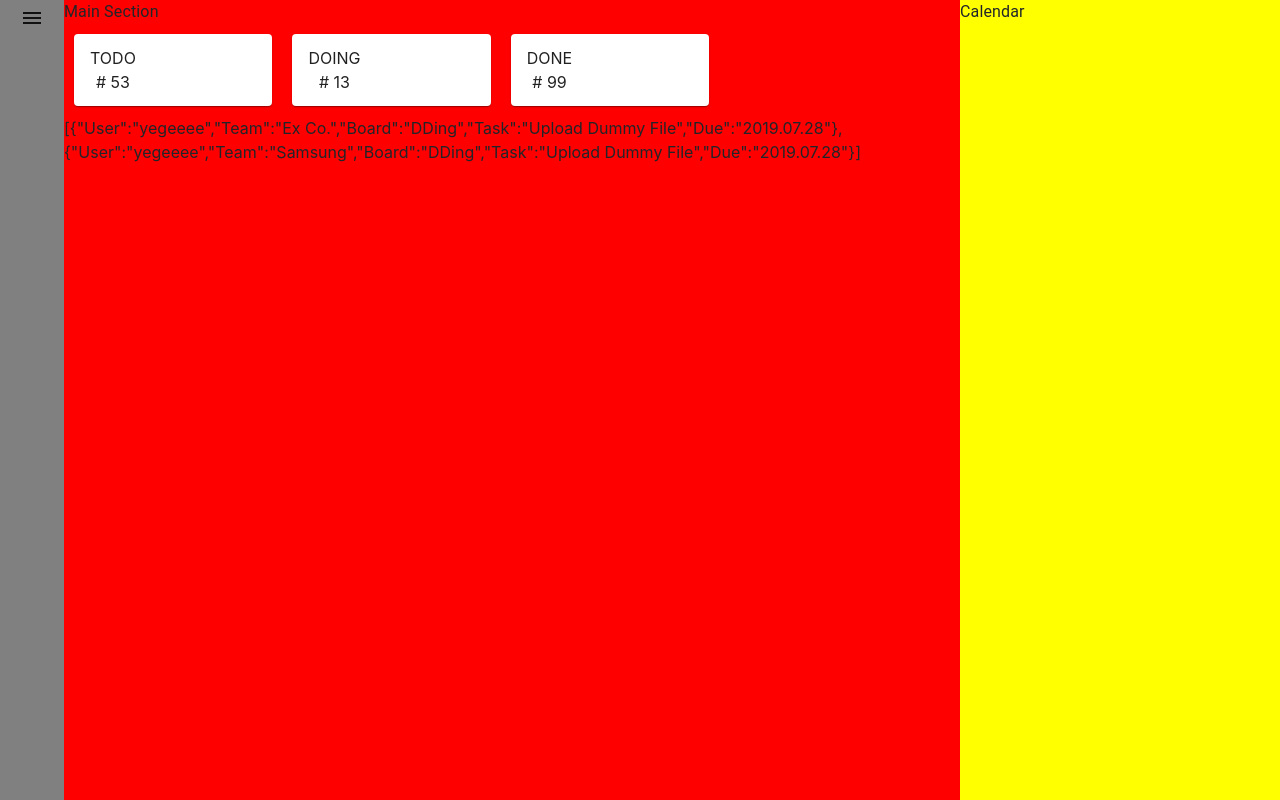
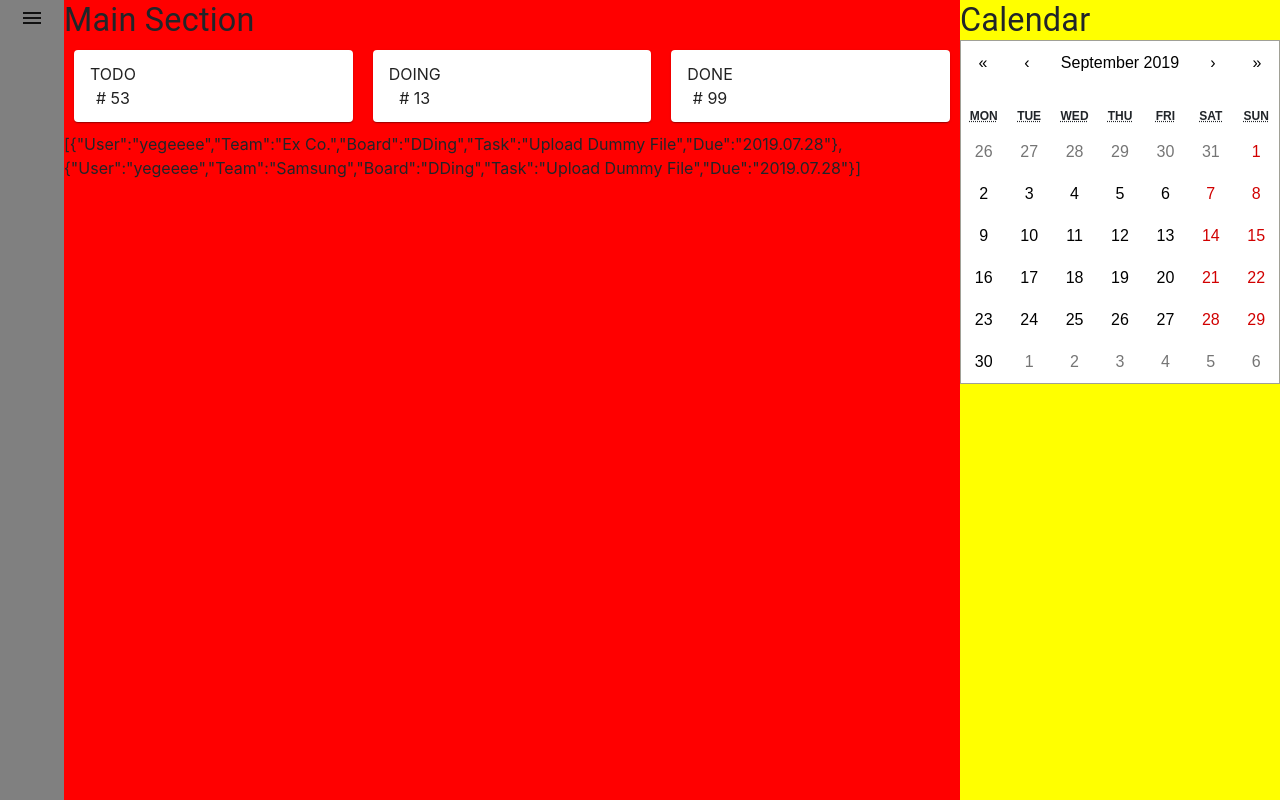
Before and after one commit to ex-co/dding, a React (Create React App) app: page / in a window 1280 px wide. Built offline with nearby package versions, Linux system fonts and the light colour scheme.

Commit message:
update Calendar

```diff
--- a/src/App/App.js
+++ b/src/App/App.js
@@ -34,15 +34,17 @@ class App extends React.Component {
                     <TempDrawer />
                 </Grid>
                 <Grid item className="mainSection">
-                <Typography>Main Section</Typography>
+                    <ThemeProvider theme={theme}>
+                        <Typography variant="h4">Main Section</Typography>
+                    </ThemeProvider>
                     <Grid container>
-                    <Grid item>
+                        <Grid item xs={4}>
                             <Agenda title={"TODO"} number={53}></Agenda>
                         </Grid>
-                    <Grid item>
+                        <Grid item xs={4}>
                             <Agenda title={"DOING"} number={13}></Agenda>
                         </Grid>
-                    <Grid item>
+                        <Grid item xs={4}>
                             <Agenda title={"DONE"} number={99}></Agenda>
                         </Grid>
                     </Grid>
@@ -50,7 +52,12 @@ class App extends React.Component {
                     {JSON.stringify(tasks)}
                 </Grid>
                 <Grid item className="calendarSection">
-                <Typography>Calendar</Typography>
+                    <ThemeProvider theme={theme}>
+                        <Typography variant="h4">Calendar</Typography>
+                    </ThemeProvider>
+                    <CalendarSection>
+
+                    </CalendarSection>
                 </Grid>
             </Grid>
         )
--- a/src/CalenderSection/Calendar.js
+++ b/src/CalenderSection/Calendar.js
@@ -1,7 +1,7 @@
 import React from 'react';
 import Calendar from 'react-calendar'
 
-class CalendarBoard extends React.Component{
+class CalendarSection extends React.Component{
     render(){
         return (
             <Calendar className="Calendar">
@@ -11,4 +11,4 @@ class CalendarBoard extends React.Component{
     }
   }
 
-  export default Calendar;
+  export default CalendarSection;
```
Lines whose indentation alone changed are shown as unchanged.
